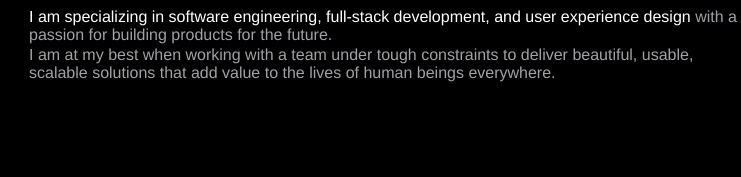
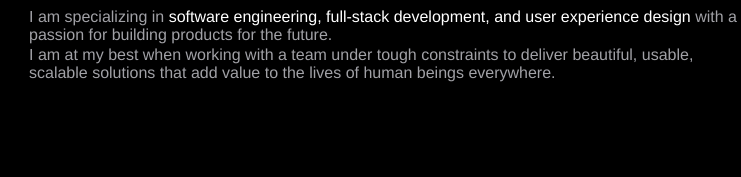
Before and after one commit to WilliamMabia/Portfolio, a plain HTML site: page index.html in a window 1280 px wide. Shown: the part 432-609 px from the top of the page, 257-998 px from the left. Drawn offline with Linux system fonts and the light colour scheme.

Commit message:
Homepage
homepage update 🍄

```diff
--- a/index.html
+++ b/index.html
@@ -39,9 +39,10 @@
         </div>
         <div class="bottom">
           <p class="text-grey">
+            I am specializing in
             <span class="text-white"
-              >I am specializing in software engineering, full-stack
-              development, and user experience design</span
+              >software engineering, full-stack development, and user experience
+              design</span
             >
             with a passion for building products for the future.
           </p>
```
Also changed, not shown: projects.html (renamed from projets.html), 1 other file.
